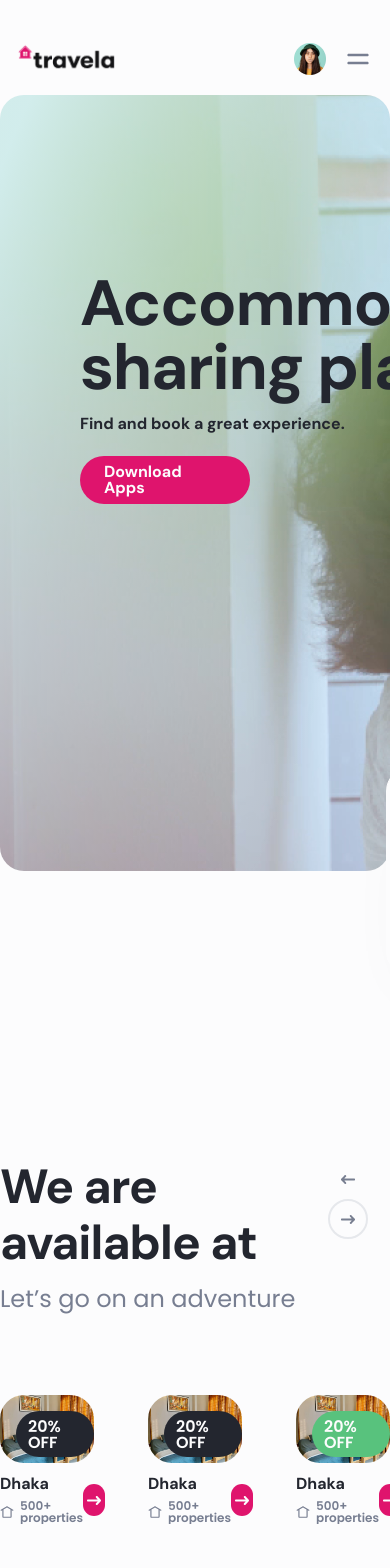
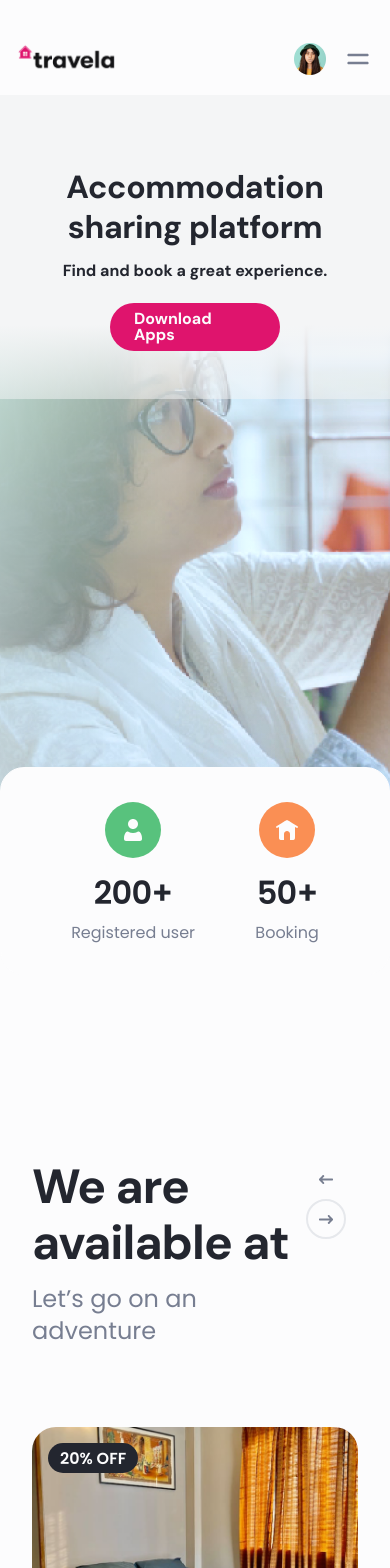
Before and after one commit to ShahadatShaki/Travela-Website, a Next.js app: page / in a window 390 px wide. Shown: the top 1568 px of the page. Built offline with nearby package versions, Linux system fonts and the light colour scheme.

Commit message:
:zap: responsive 1

```diff
--- a/pages/home/AvailableSlider.jsx
+++ b/pages/home/AvailableSlider.jsx
@@ -13,24 +13,23 @@ const settings = {
   arrows: false,
   slidesToScroll: 1,
   infinite: false,
-  // responsive: [
-  //   {
-  //     breakpoint: 768,
-  //     settings: {
-  //       slidesToShow: 1,
-  //       slidesToScroll: 1,
-  //       dots: true,
-  //       initialSlide: 1,
-  //     },
-  //   },
-  //   {
-  //     breakpoint: 480,
-  //     settings: {
-  //       slidesToShow: 1,
-  //       slidesToScroll: 1,
-  //     },
-  //   },
-  // ],
+  responsive: [
+    {
+      breakpoint: 768,
+      settings: {
+        slidesToShow: 1.3,
+        slidesToScroll: 1,
+        initialSlide: 1,
+      },
+    },
+    {
+      breakpoint: 480,
+      settings: {
+        slidesToShow: 1,
+        slidesToScroll: 1,
+      },
+    },
+  ],
 }
 
 
--- a/pages/home/MakeMoneySection.jsx
+++ b/pages/home/MakeMoneySection.jsx
@@ -8,16 +8,10 @@ const MakeMoneySection = () => {
         <span>Find trips that fit a flexible lifestyle</span>
       </div>
       <div className={styles.galleryContainer}>
-      <div className="gallery"
-        style={{
-          display: 'grid',
-          position: 'relative',
-          // gap: 5,
-          gridTemplateColumns: '1fr 1fr 1fr',
-        }}>
+      <div className={styles.gallery}>
         <div className={styles.firstCol}>
           <img className={styles.roundedImage} src="images/gallery/lady-half.png" alt="" />
-          <div style={{zIndex: 6, position: 'relative'}}>
+          <div>
             <img className={styles.roundedImage} src="images/gallery/bedpic.png" alt="" />
             <img className={[styles.roundedImage, styles.imageTop].join(' ')} src="images/gallery/selfie.png" alt="" />
           </div>
--- a/styles/AvailableSection.module.scss
+++ b/styles/AvailableSection.module.scss
@@ -1,8 +1,13 @@
 @use "partials/colors";
+@use "partials/mixins";
 
 .availableSection {
   margin: 112px 0;
   position: relative;
+
+  @include mixins.for-phone-only {
+    padding: 0 2rem;
+  }
 
   .heading {
     display: flex;
--- a/styles/Home.module.scss
+++ b/styles/Home.module.scss
@@ -1,3 +1,4 @@
+@use "partials/mixins" as mixins;
 @import "partials/containers";
 @import "partials/utils";
 @import "./AvailableSection.module";
@@ -20,6 +21,10 @@
       ),
       url("../public/images/hero-banner.png");
 
+    @include mixins.for-phone-only {
+      background-position: center center;
+    }
+
     .textContent {
       position: absolute;
       width: 530px;
@@ -33,6 +38,29 @@
       // margin: 16px 0px;
       margin-left: 80px;
       margin-top: 177px;
+
+      @include mixins.for-phone-only {
+        h1 {
+          font-size: 32px;
+          line-height: 40px;
+          text-align: center;
+          letter-spacing: -0.01em;
+          // letter-spacing: -1%;
+          width: 311px;
+        }
+        background: linear-gradient(
+          180deg,
+          #f4f5f6 75.49%,
+          rgba(244, 245, 246, 0) 125.66%
+        );
+        height: 304px;
+        width: 100%;
+        display: flex;
+        align-items: center;
+        flex-direction: column;
+        padding: 72px 16px 40px 16px;
+        margin: 0;
+      }
     }
 
     .megaSearchBox {
@@ -60,6 +88,13 @@
       /* Note: backdrop-filter has minimal browser support */
       border-radius: 24px;
       text-align: center;
+
+      @include mixins.for-phone-only {
+        width: 100%;
+        left: 0;
+        right: 0;
+        box-shadow: none;
+      }
     }
   }
 }
--- a/styles/MakeMoneySection.module.scss
+++ b/styles/MakeMoneySection.module.scss
@@ -1,3 +1,5 @@
+@use "partials/mixins" as mixins;
+
 .sectionHead {
   text-align: center;
   margin-bottom: 56px;
@@ -7,34 +9,85 @@
   width: 90%;
   margin: 56px auto;
 
+  .gallery {
+    display: grid;
+    position: relative;
+    grid-template-columns: 1fr 1fr 1fr;
+
+    @include mixins.for-phone-only {
+      display: flex;
+      flex-direction: column;
+      align-items: center;
+    }
+  }
+
   .firstCol {
     margin-top: 50px;
     margin-left: 45px;
 
+    @include mixins.for-phone-only {
+      margin: 0 0 1rem 0;
+    }
+
     img {
       margin-bottom: 4rem;
+
+      @include mixins.for-phone-only {
+        margin-bottom: 0;
+      }
     }
 
     .imageTop {
       margin-top: -2rem;
+
+      @include mixins.for-phone-only {
+        margin-top: 0;
+      }
     }
 
     div {
+      z-index: 6;
+      position: relative;
+      gap: 2rem;
+      right: -75px;
       display: grid;
       grid-template-columns: 1fr 1fr;
-      gap: 2rem;
-      right: -75px;
+
+      @include mixins.for-phone-only {
+        margin-top: 1rem;
+        grid-template-columns: 1fr 1fr;
+        gap: 1rem;
+        right: 0;
+      }
     }
   }
 
   .secondCol {
     margin-left: 1rem;
+
+    @include mixins.for-phone-only {
+      margin-left: 0;
+      display: grid;
+      grid-template-columns: 1fr 1fr;
+      gap: 1rem;
+      margin-bottom: 1rem;
+    }
+
     img {
       margin-bottom: 2rem;
-
+      width: 100%;
       &:first-child {
         width: 80%;
         margin-left: 1rem;
+      }
+
+      @include mixins.for-phone-only {
+        margin-bottom: 0;
+
+        &:first-child {
+          width: 100%;
+          margin-left: 0;
+        }
       }
     }
   }
@@ -45,11 +98,31 @@
     position: absolute;
     right: 0;
     width: 35%;
+
     img {
       margin-bottom: 2rem;
       width: 90%;
       &:last-child {
         width: 80%;
+
+        @include mixins.for-phone-only {
+          width: 100%;
+        }
+      }
+    }
+
+    @include mixins.for-phone-only {
+      margin-top: 0;
+      position: static;
+      width: 100%;
+      margin-left: 0;
+      display: grid;
+      grid-template-columns: 1fr 1fr;
+      gap: 1rem;
+
+      img {
+        margin-bottom: 0;
+        width: 100%;
       }
     }
   }
```
